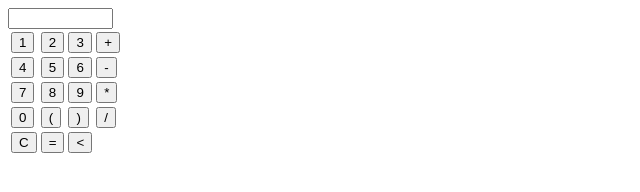
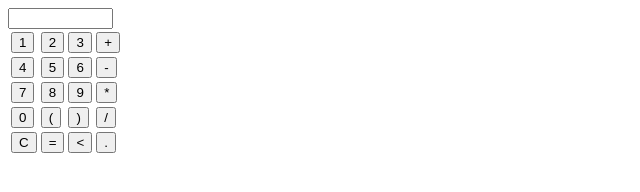
Before and after one commit to Fabdev31/projet_calculatrice, a website: page index.html in a window 1280 px wide. Shown: the full height of the page, 0-640 px from the left. Drawn offline with nearby package versions, Linux system fonts and the light colour scheme.

Commit message:
ajout bouton virgule

```diff
--- a/index.html
+++ b/index.html
@@ -35,6 +35,7 @@
                 <td><button onclick='effacerResultat()'>C</button></td>
                 <td><button id="symbolegalite" onclick='calculResultat()'>=</button></td>
                 <td><button id="bouton-retour" onclick='supprimerDernierCaractere()'><</button></td>
+                <td><button id="bouton-virgule" onclick='concatenerOperation(",")'>.</button></td>
             </tr>
         </table>
     </body>
```
